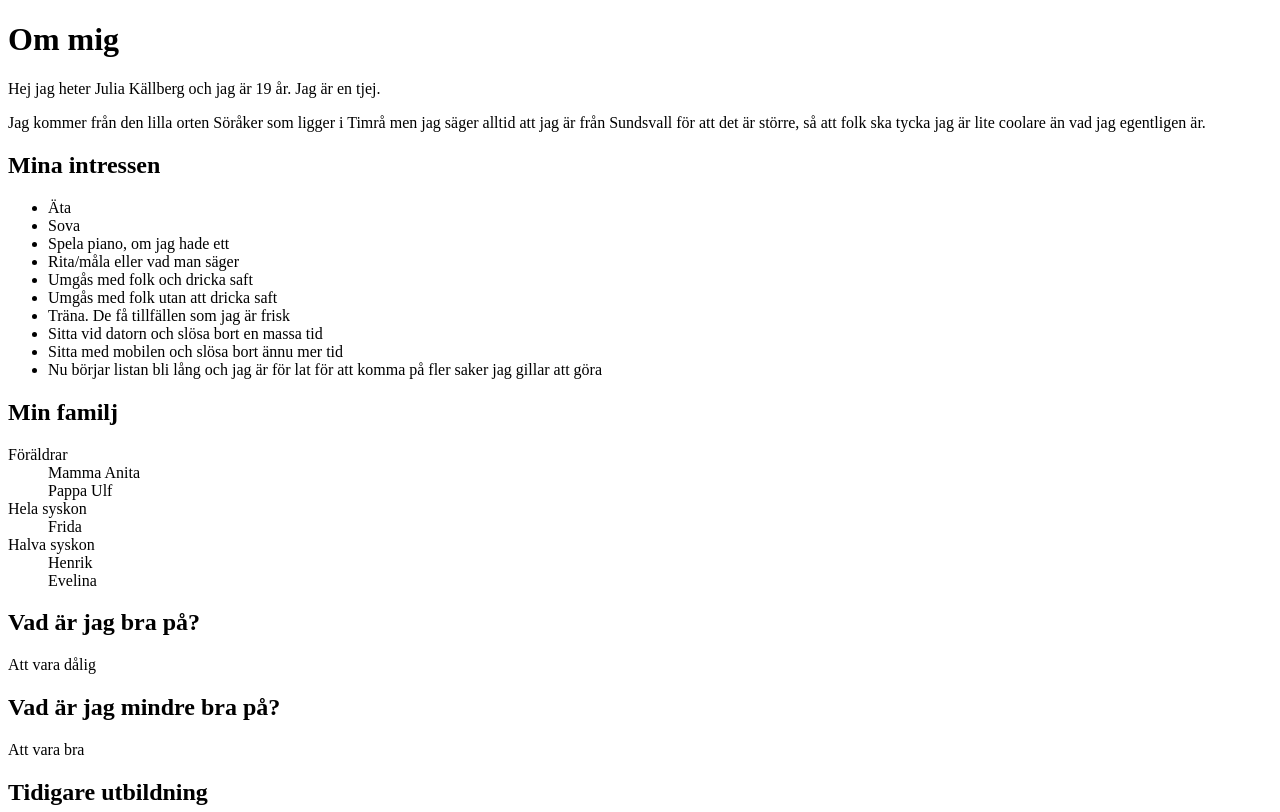
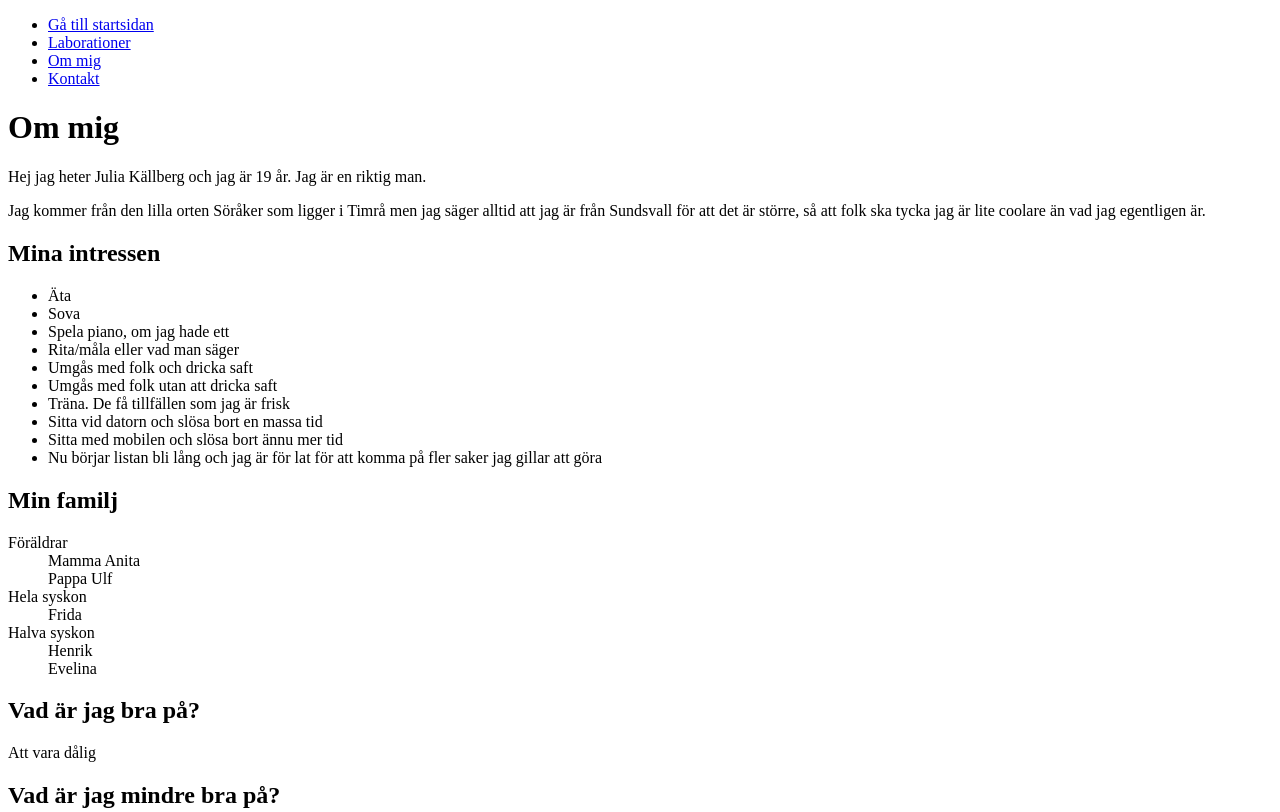
Before and after one commit to jk222rp/1ik415-laborationer, a plain HTML site: page pages/presentation.html in a window 1280 px wide. Shown: the top 812 px of the page. Drawn offline with Linux system fonts and the light colour scheme.

Commit message:
Uppgift1.5 första

```diff
--- a/pages/presentation.html
+++ b/pages/presentation.html
@@ -6,9 +6,17 @@
     </head>
 
     <body>
+    <!--Menu-->
+    <ul>
+        <li><a href="../index.html">Gå till startsidan</a></li>
+        <li><a href="laborationer.html">Laborationer</a></li>
+        <li><a href="presentation.html">Om mig</a></li>
+        <li><a href="kontakt.html">Kontakt</a></li>
+    </ul>
+
     <!--Start of presentation-->
         <h1>Om mig</h1>
-        <p>Hej jag heter Julia Källberg och jag är 19 år. Jag är en tjej.</p>
+        <p>Hej jag heter Julia Källberg och jag är 19 år. Jag är en riktig man.</p>
         <p>Jag kommer från den lilla orten Söråker
         som ligger i Timrå men jag säger alltid att jag är från Sundsvall för att det är större,
         så att folk ska tycka jag är lite coolare än vad jag egentligen är.</p>
```
Also changed, not shown: index.html (+9 -2 lines), pages/kontakt.html (added, +19 -0 lines), pages/laborationer.html (added, +19 -0 lines).
